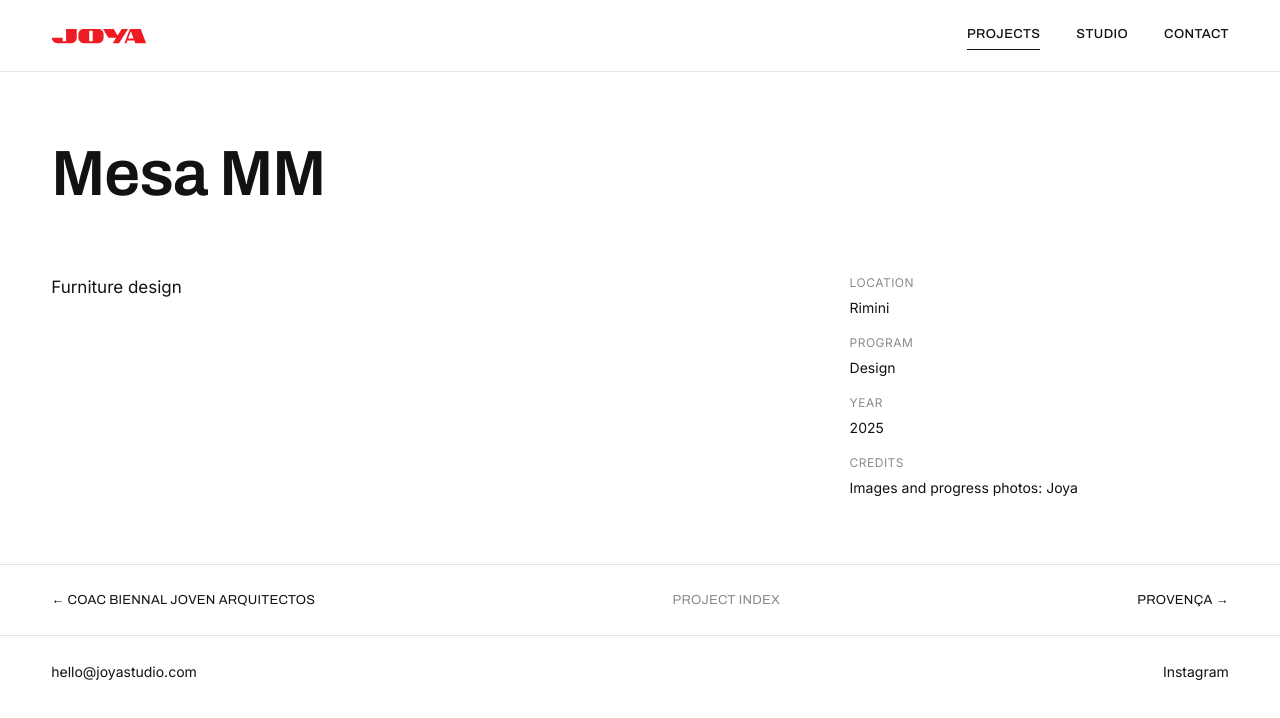
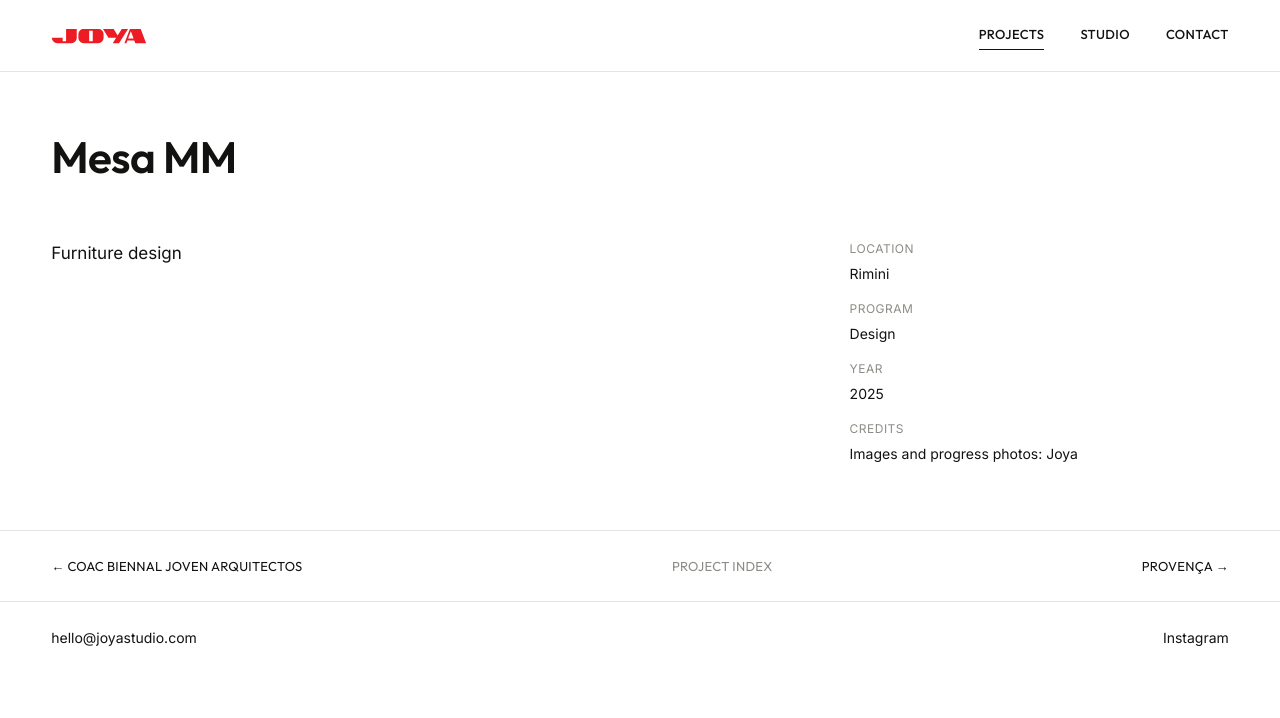
Before and after one commit to JOYATELIER/joya-portfolio, a website: page projects/mesa-mm.html in a window 1280 px wide. Drawn offline with Linux system fonts and the light colour scheme.

Commit message:
Switch display font from Archivo to Outfit; shrink project index and project-title sizes per Mariano's feedback

```diff
--- a/build-project-pages.mjs
+++ b/build-project-pages.mjs
@@ -31,7 +31,7 @@
 
 const HEAD_FONTS = `<link rel="preconnect" href="https://fonts.googleapis.com">
 <link rel="preconnect" href="https://fonts.gstatic.com" crossorigin>
-<link href="https://fonts.googleapis.com/css2?family=Archivo:wght@400;500;600;700&family=Inter:wght@400;500&display=swap" rel="stylesheet">`;
+<link href="https://fonts.googleapis.com/css2?family=Outfit:wght@400;500;600;700&family=Inter:wght@400;500&display=swap" rel="stylesheet">`;
 
 function header(prefix, active){
   const links = [
--- a/projects/mesa-mm.html
+++ b/projects/mesa-mm.html
@@ -6,7 +6,7 @@
 <title>Mesa MM — JOYA</title>
 <link rel="preconnect" href="https://fonts.googleapis.com">
 <link rel="preconnect" href="https://fonts.gstatic.com" crossorigin>
-<link href="https://fonts.googleapis.com/css2?family=Archivo:wght@400;500;600;700&family=Inter:wght@400;500&display=swap" rel="stylesheet">
+<link href="https://fonts.googleapis.com/css2?family=Outfit:wght@400;500;600;700&family=Inter:wght@400;500&display=swap" rel="stylesheet">
 <link rel="stylesheet" href="../styles.css">
 </head>
 <body>
--- a/styles.css
+++ b/styles.css
@@ -7,7 +7,7 @@
    --font-display / --font-body below and, if self-hosting, add an
    @font-face block right above :root. */
 :root{
-  --font-display: 'Archivo', sans-serif;
+  --font-display: 'Outfit', sans-serif;
   --font-body: 'Inter', sans-serif;
 
   --paper: #ffffff;
@@ -24,7 +24,8 @@
   --fs-eyebrow: 0.75rem;
   --fs-meta: 0.875rem;
   --fs-body: 1.0625rem;
-  --fs-index-title: clamp(1.25rem, 1.7vw, 1.625rem);
+  --fs-index-title: clamp(1.05rem, 1.3vw, 1.3rem);
+  --fs-project-title: clamp(1.75rem, 4vw, 2.75rem);
   --fs-h1: clamp(2.25rem, 6vw, 4rem);
 
   --ease: cubic-bezier(.4,0,.2,1);
@@ -291,7 +292,7 @@
   grid-column: 1 / span 8;
   font-family: var(--font-display);
   font-weight: 600;
-  font-size: var(--fs-h1);
+  font-size: var(--fs-project-title);
   letter-spacing: -0.015em;
   margin-bottom: 1.5rem;
 }
```
Also changed, not shown: contact.html (+1 -1 lines), index.html (+1 -1 lines), projects.html (+1 -1 lines), projects/bar-club-mediterraneo.html (+1 -1 lines), projects/coac-biennal-joven-arquitectos.html (+1 -1 lines), projects/hospitalet.html (+1 -1 lines), projects/maria-agullo-01.html (+1 -1 lines), projects/provenca.html (+1 -1 lines), projects/providencia.html (+1 -1 lines), projects/ramon-berenguer.html (+1 -1 lines), projects/santa-terese-villa-joya.html (+1 -1 lines), studio.html (+1 -1 lines).
